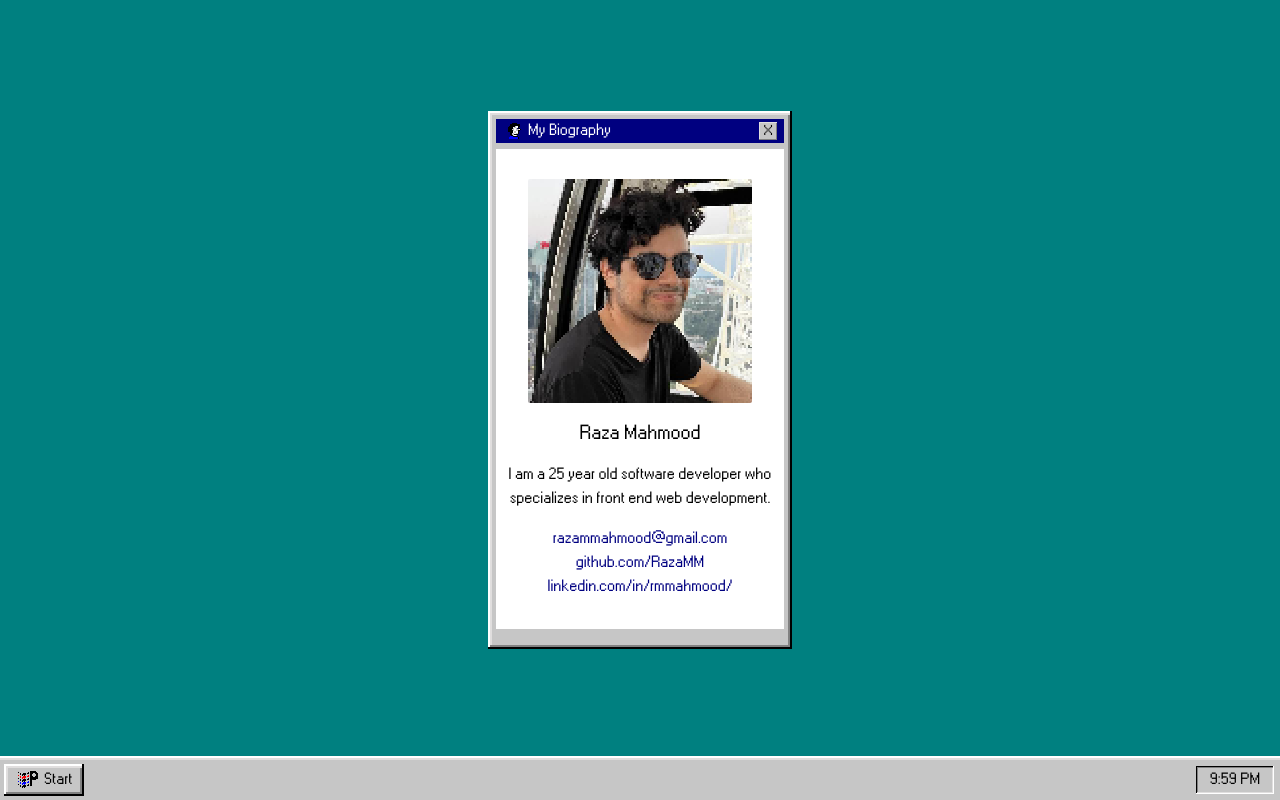
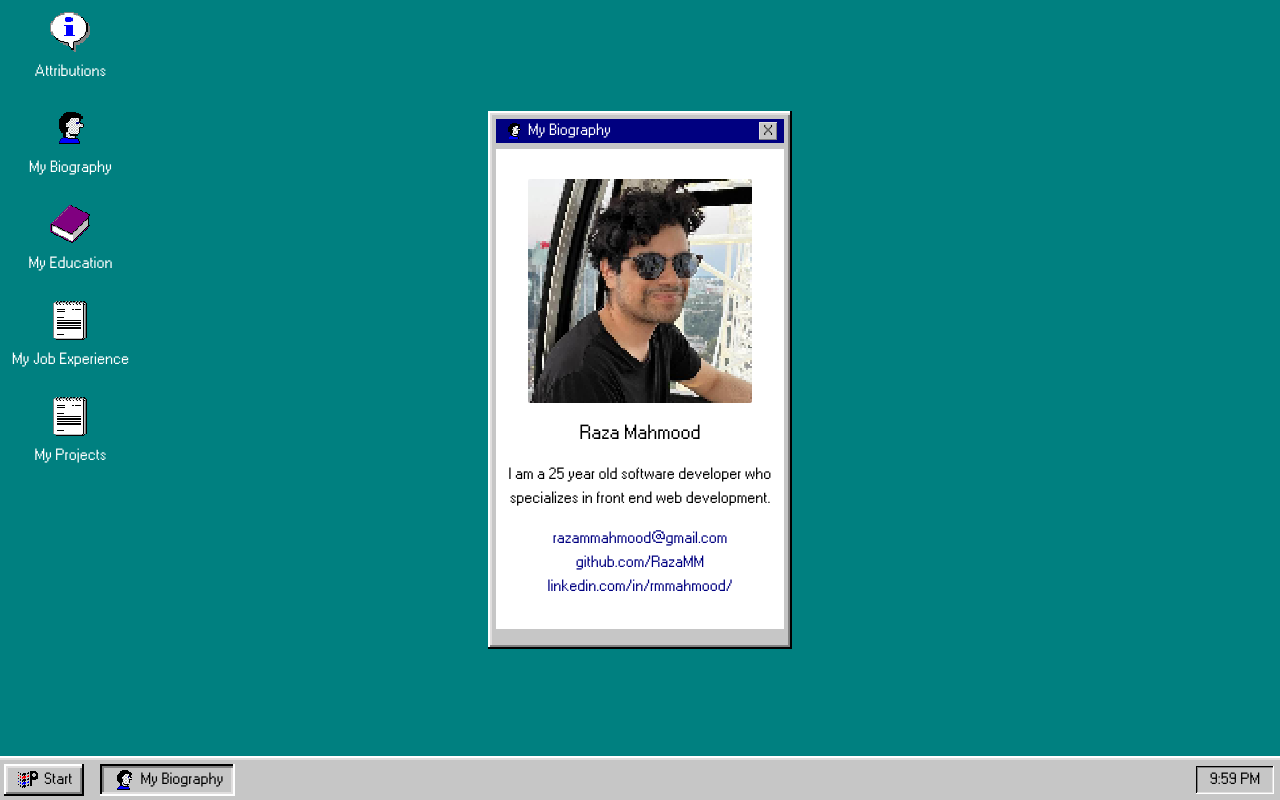
Before and after one commit to RazaMM/portfolio, a Next.js app: page / in a window 1280 px wide. Built offline with nearby package versions, Linux system fonts and the light colour scheme.

Commit message:
feat: enhance DesktopShortcut and integrate it into Home component with updated taskbar functionality

```diff
--- a/app/page.tsx
+++ b/app/page.tsx
@@ -4,56 +4,72 @@ import programs, { type Program } from '@/components/programs';
 import React, { useState } from 'react';
 import Desktop from '@/components/desktop/desktop';
 import Window from '@/components/window';
-import ProgramContext from '@/lib/program-context';
 import Taskbar from '@/components/taskbar/taskbar';
 import Biography from '@/components/programs/biography';
 import { TaskbarClock } from '@/components/taskbar/taskbar-clock';
 import { TaskbarMenu } from '@/components/taskbar/taskbar-menu';
 import { TaskbarMenuItem } from '@/components/taskbar/taskbar-menu-item';
+import { DesktopShortcut } from '@/components/desktop/desktop-shortcut';
+import { TaskbarContent } from '@/components/taskbar/taskbar-content';
+import { TaskbarButton } from '@/components/taskbar/taskbar-button';
+import Logo from '@/img/logo.png';
 
 export default function Home() {
   const [open, setOpen] = useState<Program[]>([Biography]);
   const [active, setActive] = useState<Program | null>(Biography);
   const [stackingOrder, setStackingOrder] = useState<Program[]>([Biography]);
 
-  const context = {
-    open: (program: Program) => {
+  const openProgram = (program: Program) => {
     if (!open.some((p) => p.id === program.id)) {
       setOpen([...open, program]);
     }
 
     setStackingOrder([...stackingOrder.filter((p) => p.id !== program.id), program]);
     setActive(program);
-    },
-    close: (program: Program) => {
+  };
+
+  const closeProgram = (program: Program) => {
     if (active?.id === program.id) {
       setActive(null);
     }
 
     setOpen(open.filter((p) => p.id !== program.id));
     setStackingOrder(stackingOrder.filter((p) => p.id !== program.id));
-    },
-    getOpen: () => [...open],
-    getActive: () => active,
-    setActive: (program: Program) => {
+  };
+
+  const updateActive = (program: Program) => {
     setActive(program);
     setStackingOrder([...stackingOrder.filter((p) => p.id !== program.id), program]);
-    },
-    getStackingOrder: () => [...stackingOrder],
   };
 
   return (
-    <ProgramContext.Provider value={context}>
-      <Desktop />
+    <>
+      <Desktop>
+        {programs
+          .sort((a, b) => a.name.localeCompare(b.name))
+          .filter((program) => program.includeInDesktop)
+          .map((program, i) => (
+            <DesktopShortcut
+              key={program.id + ' ' + i}
+              onClick={() => {
+                openProgram(program);
+              }}
+              icon={program.icon ?? { src: Logo, alt: '' }}
+              as='button'
+            >
+              {program.name}
+            </DesktopShortcut>
+          ))}
+      </Desktop>
 
       {stackingOrder.map((program) => (
         <Window
           key={program.id}
           name={program.name}
           icon={program.icon}
-          active={context.getActive()?.id === program.id}
-          onClose={() => context.close(program)}
-          onMouseDown={() => context.setActive(program)}
+          active={active?.id === program.id}
+          onClose={() => closeProgram(program)}
+          onMouseDown={() => updateActive(program)}
         >
           <program.Component />
         </Window>
@@ -68,7 +84,7 @@ export default function Home() {
               <TaskbarMenuItem
                 key={program.id + ' ' + i}
                 onClick={() => {
-                  context?.open(program);
+                  openProgram(program);
                 }}
                 icon={program.icon}
                 as='button'
@@ -77,8 +93,23 @@ export default function Home() {
               </TaskbarMenuItem>
             ))}
         </TaskbarMenu>
+
+        <TaskbarContent>
+          {open.map((program, i) => (
+            <TaskbarButton
+              key={program.id + ' ' + i}
+              onClick={() => {
+                updateActive(program);
+              }}
+              icon={program.icon}
+              active={active?.id === program.id}
+            >
+              {program.name}
+            </TaskbarButton>
+          ))}
+        </TaskbarContent>
         <TaskbarClock />
       </Taskbar>
-    </ProgramContext.Provider>
+    </>
   );
 }
--- a/components/desktop/desktop-shortcut.tsx
+++ b/components/desktop/desktop-shortcut.tsx
@@ -21,12 +21,12 @@ export function DesktopShortcut<T extends DesktopShortcutElementType = 'a'>({
   children,
   as,
   ...rest
-}: DesktopShortcutProps) {
+}: DesktopShortcutProps<T>) {
   const Component = as ?? 'a';
   const classes = tv({
     slots: {
-      base: 'flex h-fit w-fit flex-col items-center gap-1 p-1',
-      icon: 'h-10 w-auto',
+      base: 'flex h-fit w-fit flex-col items-center gap-2 p-1',
+      icon: 'h-auto w-10',
       text: 'max-w-[20ch] text-center text-white',
     },
   })();
--- a/components/taskbar/taskbar-content.tsx
+++ b/components/taskbar/taskbar-content.tsx
@@ -2,5 +2,5 @@ import React, { PropsWithChildren } from 'react';
 
 export type TaskbarContentProps = PropsWithChildren;
 export const TaskbarContent = ({ children }: TaskbarContentProps) => {
-  return <div className='ml-6 hidden h-full flex-1 gap-4 overflow-x-auto sm:flex'>{children}</div>;
+  return <div className='ml-6 hidden h-full flex-1 gap-4 sm:flex'>{children}</div>;
 };
```
Lines whose indentation alone changed are shown as unchanged.
